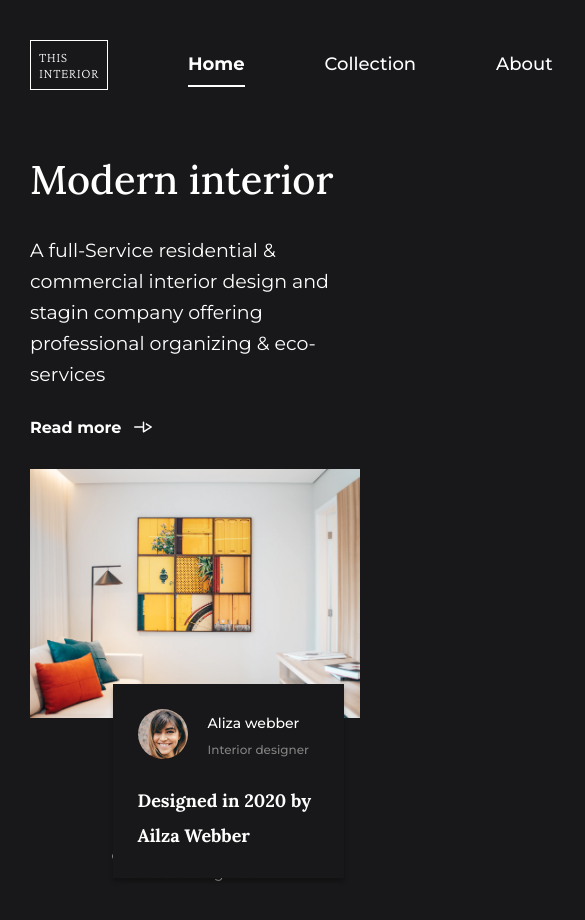
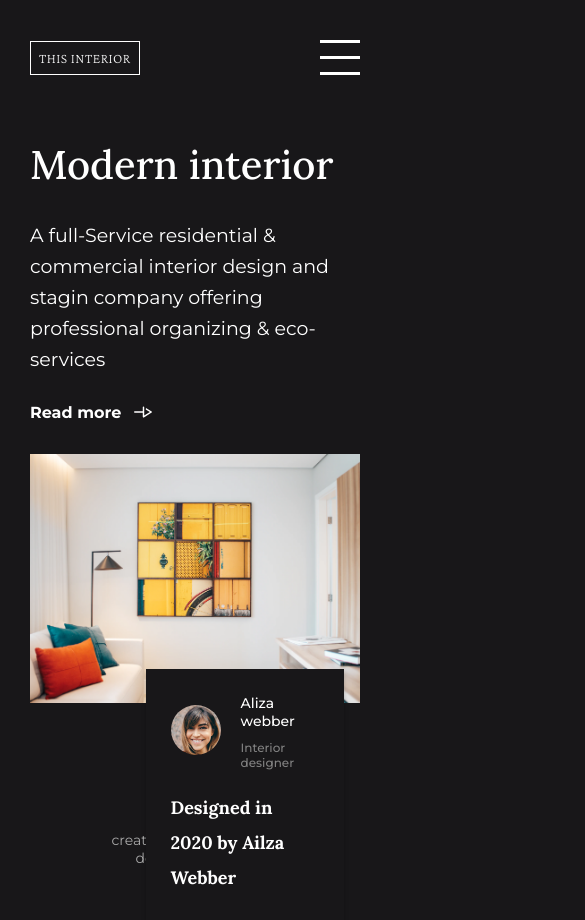
Before and after one commit to TarekVisch/dev-challenges, a plain HTML site: page projects/responsive-web/interior-consultant/dist/index.html in a window 390 px wide. Shown: the top 920 px of the page, 585 px wide, since content can reach past the window. Drawn offline with nearby package versions, Linux system fonts and the light colour scheme.

Commit message:
Add burger navigation with script to open and close

```diff
--- a/projects/responsive-web/interior-consultant/dist/index.html
+++ b/projects/responsive-web/interior-consultant/dist/index.html
@@ -15,6 +15,11 @@
     <div class="page">
       <header class="header">
         <div class="header__logo">this interior</div>
+        <div class="header__burger" id="burger-button">
+          <div class="header__burger__line"></div>
+          <div class="header__burger__line"></div>
+          <div class="header__burger__line"></div>
+        </div>
         <nav class="nav">
           <ul class="nav__list">
             <li class="nav__item">
@@ -93,5 +98,7 @@
         </p>
       </footer>
     </div>
+
+    <script src="index.js"></script>
   </body>
 </html>
--- /dev/null
+++ b/projects/responsive-web/interior-consultant/dist/index.js
@@ -0,0 +1,17 @@
+const burgerBtn = document.getElementById('burger-button');
+const navigation = document.querySelector('.nav');
+let open = false;
+
+burgerBtn.addEventListener('click', (e) => {
+  if (!open) {
+    burgerBtn.classList.add('burgerOpen');
+    navigation.style.height = '100%';
+    document.body.style.overflow = 'hidden';
+    open = true;
+  } else {
+    burgerBtn.classList.remove('burgerOpen');
+    navigation.style.height = '0%';
+    document.body.style.overflow = 'scroll';
+    open = false;
+  }
+});
--- a/projects/responsive-web/interior-consultant/src/styles/components/_header.scss
+++ b/projects/responsive-web/interior-consultant/src/styles/components/_header.scss
@@ -3,6 +3,7 @@
   justify-content: space-between;
   align-items: center;
   margin-top: 40px;
+  position: relative;
 
   &__logo {
     text-transform: uppercase;
@@ -12,5 +13,51 @@
     font-size: 14px;
     font-weight: 200;
     letter-spacing: 0.5px;
+    z-index: 5;
+  }
+
+  &__burger {
+    display: none;
+    width: 40px;
+    height: 35px;
+    position: relative;
+    cursor: pointer;
+    z-index: 5;
+
+    @media (max-width: 768px) {
+      display: block;
+    }
+
+    &__line {
+      position: absolute;
+      height: 3px;
+      width: 100%;
+      background-color: #ffffff;
+
+      &:nth-child(1) {
+      }
+      &:nth-child(2) {
+        top: calc(50% - 1.5px);
+      }
+      &:nth-child(3) {
+        bottom: 0;
+      }
+    }
+
+    &.burgerOpen {
+      .header__burger__line {
+        &:nth-child(1) {
+          top: calc(50% - 1.5px);
+          transform: rotate(45deg);
+        }
+        &:nth-child(2) {
+          opacity: 0;
+        }
+        &:nth-child(3) {
+          top: calc(50% - 1.5px);
+          transform: rotate(-45deg);
+        }
+      }
+    }
   }
 }
--- a/projects/responsive-web/interior-consultant/src/styles/components/_jumbotron.scss
+++ b/projects/responsive-web/interior-consultant/src/styles/components/_jumbotron.scss
@@ -83,6 +83,11 @@
         left: 25%;
       }
 
+      @media (max-width: 1024px) {
+        width: 60%;
+        left: 35%;
+      }
+
       background-color: #181719;
       box-shadow: 0px 4px 4px rgba(0, 0, 0, 0.25);
 
--- a/projects/responsive-web/interior-consultant/src/styles/components/_navigation.scss
+++ b/projects/responsive-web/interior-consultant/src/styles/components/_navigation.scss
@@ -1,10 +1,34 @@
 .nav {
+  @media (max-width: 768px) {
+    position: fixed;
+    background-color: #181719;
+    height: 0%;
+    width: 100%;
+    top: 0;
+    left: 0;
+    display: flex;
+    align-items: center;
+    justify-content: center;
+    overflow: hidden;
+    z-index: 1;
+  }
+
   &__list {
     list-style: none;
     display: flex;
+
+    @media (max-width: 768px) {
+      flex-direction: column;
+      align-items: center;
+    }
   }
 
   &__item {
     margin-left: 80px;
+
+    @media (max-width: 768px) {
+      margin-left: 0;
+      margin-bottom: 30px;
+    }
   }
 }
```
Also changed, not shown: projects/responsive-web/interior-consultant/dist/main.css, 1 other file.
